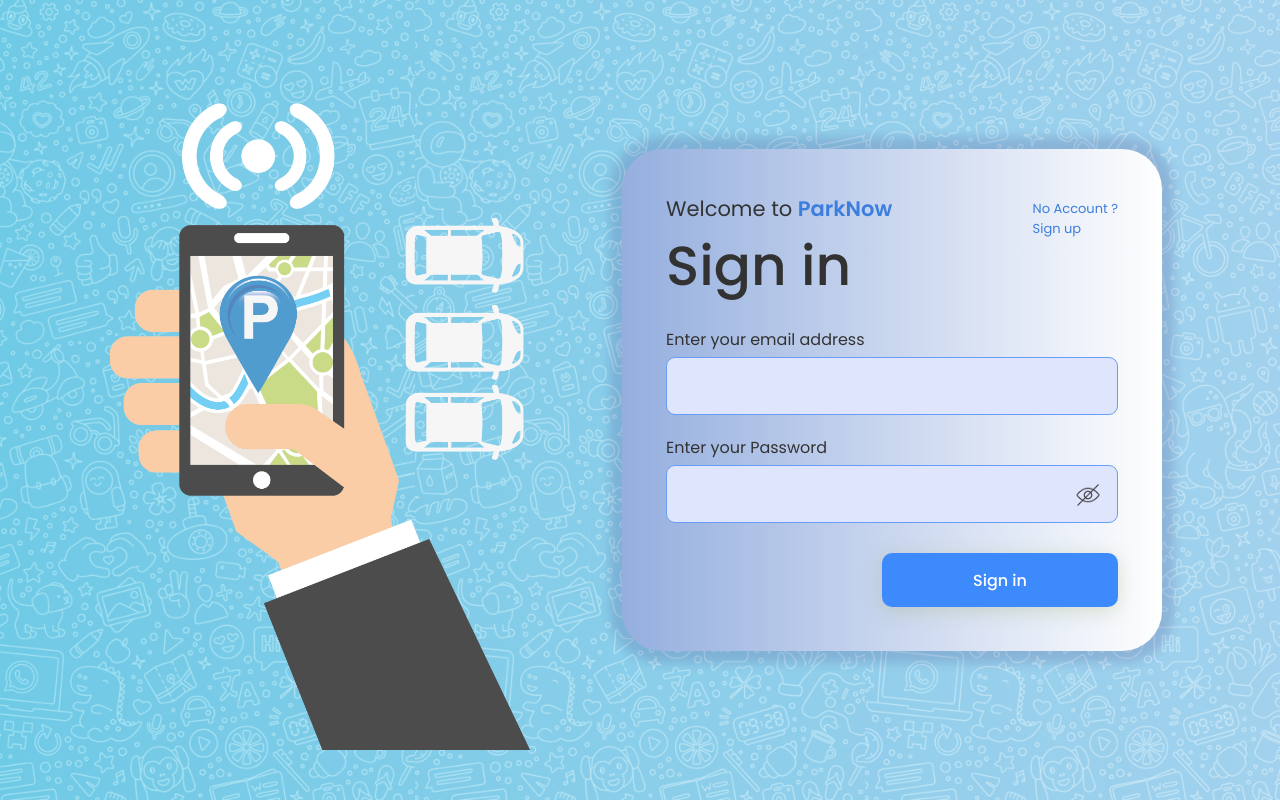
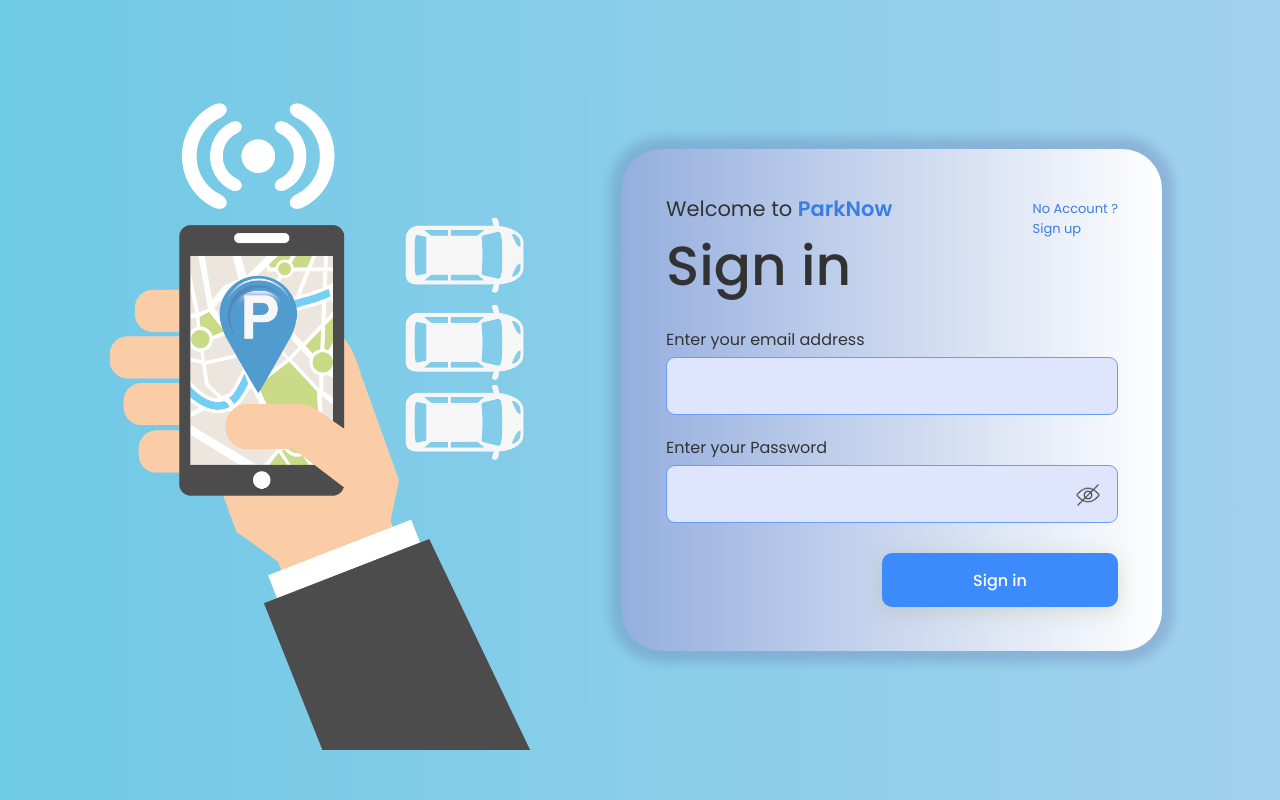
Before and after one commit to tomcherian/easy-car-parking, a React (Create React App) app: page /login in a window 1280 px wide. Built offline with nearby package versions, Linux system fonts and the light colour scheme.

Commit message:
Update on background

```diff
--- a/src/styles/global.css
+++ b/src/styles/global.css
@@ -75,11 +75,13 @@
   border-radius: 4px;
 }
 
-.main_background {
+/* .main_background {
   position: relative;
   background-image: url("../assets/images/bgw.png"),
     linear-gradient(to right, #3696c1, #bbbbff);
-  /* background-blend-mode: soft-light; */
+
+  background-blend-mode: soft-light;
+
   background-blend-mode: lighten;
   background-size: contain;
   background-position: center;
@@ -87,6 +89,24 @@
   background-color: #70b7d6;
   margin-top: 64px;
   transition: left 0.5s ease;
+} */
+
+.main_background {
+  /* background-image: url("../assets/images/BackgroundImage.jpg"); */
+  /* background-size: cover;
+  background-position: center; */
+  /* background-color: #e0e0e0;  */
+  flex: 1;
+  background-color: #70B7D6;
+  background-image: linear-gradient(to right, #3696c1, #bbbbff);
+  margin-top: 64px;
+  transition: left 0.5s ease;
+  /* background-image: url("../assets/images/BackgroundImage.jpg");
+  background-size: cover;
+  background-position: center;
+  background-color: #e0e0e0;
+  flex: 1;
+  margin-top: 64px; */
 }
 
 #root {
```
